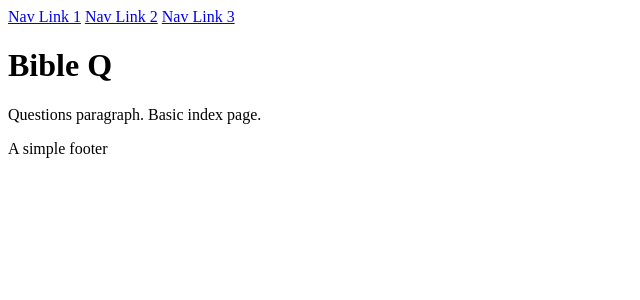
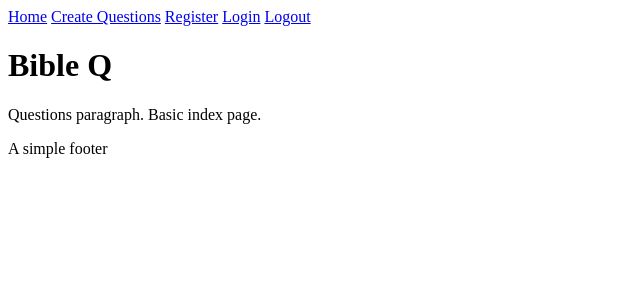
Before and after one commit to djjohnsongeek/bibleq, a Python web app: template templates/index.html in a window 1280 px wide. Shown: the top 300 px of the page, without its empty margins (0-640 px from the left). Run offline with Jinja, Linux system fonts and the light colour scheme; the template is opened without the code that fills it, so the values that code supplies are empty.

Commit message:
added nav links

```diff
--- a/templates/layout.html
+++ b/templates/layout.html
@@ -14,9 +14,11 @@
     <body>
         <header>
             <nav>
-                <a href="#">Nav Link 1</a>
-                <a href="#">Nav Link 2</a>
-                <a href="#">Nav Link 3</a>
+                <a href="{{ url_for('home.index') }}">Home</a>
+                <a href="{{ url_for('questions.create') }}">Create Questions</a>
+                <a href="{{ url_for('auth.register') }}">Register</a>
+                <a href="{{ url_for('auth.login') }}">Login</a>
+                <a href="{{ url_for('auth.logout') }}">Logout</a>
             </nav>
             <h1>{% block heading %}{% endblock %}</h1>
         </header>
```
